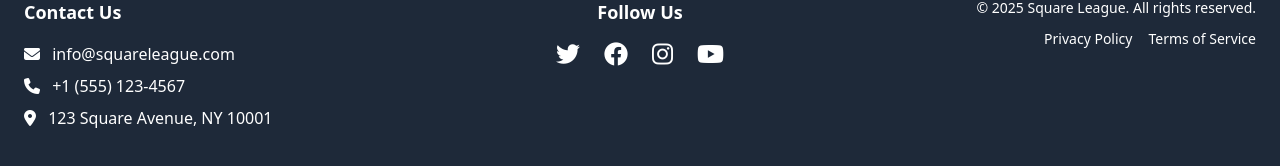
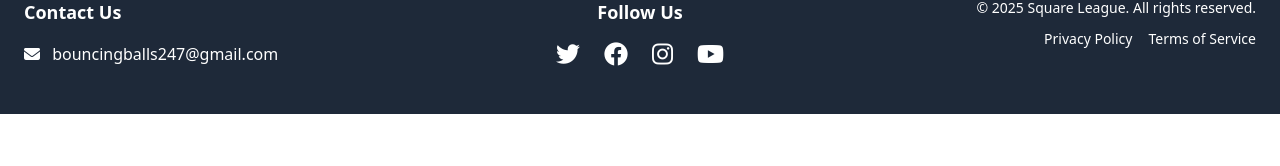
Before and after one commit to AllThingsShapes/square-league, a React (Vite) app: page / in a window 1280 px wide. Shown: the part 4946-5112 px from the top of the page. After the commit the page ends 5060 px from the top, so only its background shows below. Built offline with nearby package versions, Linux system fonts and the light colour scheme.

Commit message:
Changing contact info

```diff
--- a/src/App.tsx
+++ b/src/App.tsx
@@ -463,14 +463,7 @@ interface AwardsData {
           <h3 className="text-lg font-semibold mb-4">Contact Us</h3>
           <div className="space-y-2">
             <p>
-              <i className="fas fa-envelope mr-2"></i> info@squareleague.com
-            </p>
-            <p>
-              <i className="fas fa-phone mr-2"></i> +1 (555) 123-4567
-            </p>
-            <p>
-              <i className="fas fa-map-marker-alt mr-2"></i> 123 Square Avenue,
-              NY 10001
+              <i className="fas fa-envelope mr-2"></i> bouncingballs247@gmail.com
             </p>
           </div>
         </div>
```
